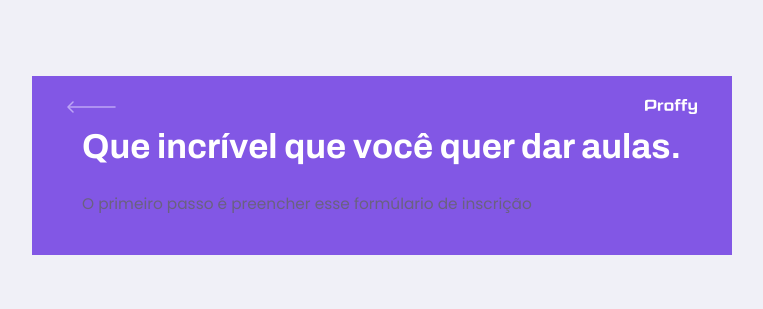
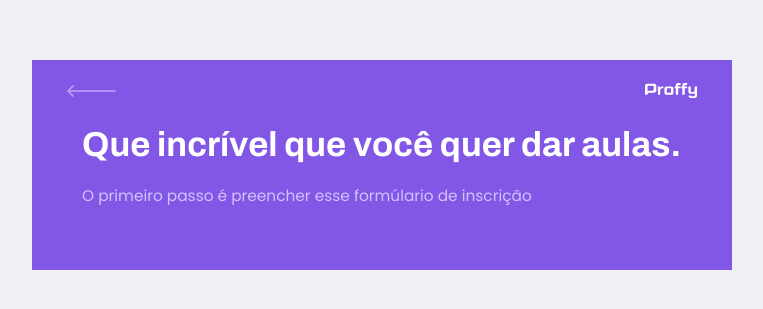
Before and after one commit to jardelgcunha/proffy-web-mobile, a React (Create React App) app: page /give-classes in a window 1280 px wide. Shown: the part 235-544 px from the top of the page, without its empty margins (258-1021 px from the left). Built offline with nearby package versions, Linux system fonts and the light colour scheme.

Commit message:
migrando pro PageHeader e estilizando <p> do header-content

```diff
--- a/src/components/PageHeader/styles.css
+++ b/src/components/PageHeader/styles.css
@@ -35,16 +35,24 @@
 }
 
 .page-header .header-content strong {
-  margin-bottom: 2.5rem;
+	margin-bottom: 0.5rem;
 	font: 700 3.6rem Archivo;
 	line-height: 4.2rem;
 	color: var(--color-title-in-primary);
 	margin-top: -1rem;
 }
 
+.page-header .header-content p {
+	max-width: 50rem;
+	font-size: 1.6rem;
+	line-height: 2.6rem;
+	color: var(--color-text-in-primary);
+	margin-top: 1.4rem;
+}
+
 @media (min-width: 700px) {
 	.page-header {
-    height: 179px;
+		height: 210px;
 	}
 
 	.page-header .top-bar-container {
@@ -66,3 +74,19 @@
 		max-width: 350px;
 	}
 }
+
+@media (max-width: 699px) {
+	.page-header .top-bar-container {
+		padding: 0.3rem 0;
+	}
+	.page-header .header-content {
+		/* margin: 1.4rem auto; */
+		/* margin-top: 0rem; */
+		margin-top: 1.2rem;
+		margin-bottom: 2rem;
+	}
+
+	.page-header .header-content strong {
+		font: 700 2.6rem Archivo;
+	}
+}
--- a/src/pages/TeacherList/styles.css
+++ b/src/pages/TeacherList/styles.css
@@ -80,27 +80,7 @@
 	}
 }
 
-@media (max-width: 600px) {
-  #page-teacher-list {
-    max-width: 100% !important;
-  }
-}
-
 @media (max-width: 699px) {
-  .page-header .top-bar-container {
-    padding: 0.3rem 0;
-  }
-  .page-header .header-content {
-    /* margin: 1.4rem auto; */
-    /* margin-top: 0rem; */
-    margin-top: 1.2rem;
-    margin-bottom: 2rem;
-  }
-
-  .page-header .header-content strong {
-    font: 700 2.6rem Archivo;
-  }
-
 	#search-teachers {
 		margin-top: 1.7rem;
 	}
@@ -118,3 +98,9 @@
 		padding: 3rem 2rem;
 	}
 }
+
+@media (max-width: 600px) {
+	#page-teacher-list {
+		max-width: 100% !important;
+	}
+}
```
Lines whose indentation alone changed are shown as unchanged.
